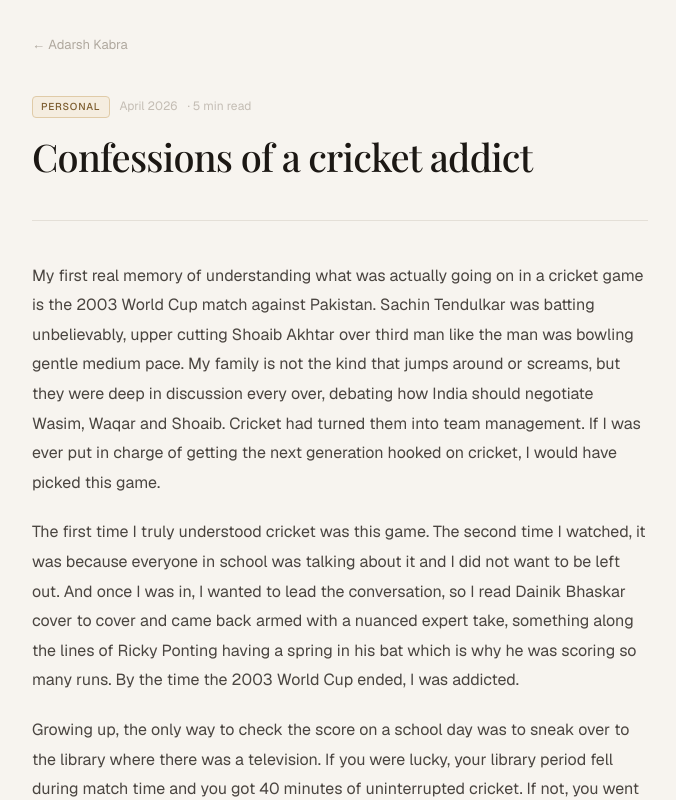
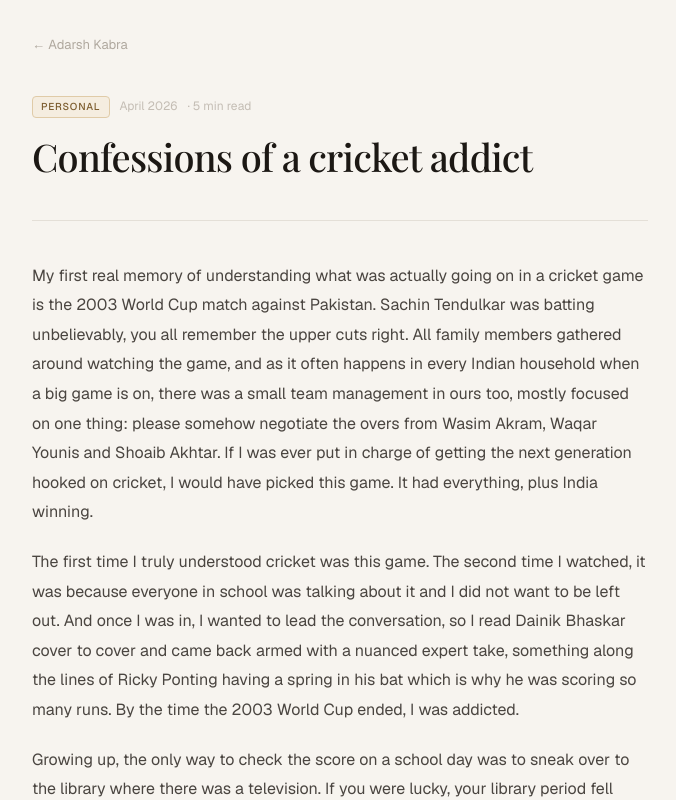
Before and after one commit to adarshkabra/adarsh-kabra, a Next.js app: page /writing/confessions-of-a-cricket-addict in a window 1280 px wide. Shown: the top 800 px of the page, without its empty margins (300-976 px from the left). Built offline with nearby package versions, Linux system fonts and the light colour scheme; a web font is replaced by a local one.

Commit message:
update cricket article opening

```diff
--- a/app/writing/confessions-of-a-cricket-addict/page.tsx
+++ b/app/writing/confessions-of-a-cricket-addict/page.tsx
@@ -17,7 +17,7 @@ export default function Cricket() {
         </h1>
       </header>
       <article style={{ padding: '40px 0 80px' }}>
-        <p style={{ fontSize: 16, color: '#4a4540', lineHeight: 1.85, marginBottom: 20 }}>My first real memory of understanding what was actually going on in a cricket game is the 2003 World Cup match against Pakistan. Sachin Tendulkar was batting unbelievably, upper cutting Shoaib Akhtar over third man like the man was bowling gentle medium pace. My family is not the kind that jumps around or screams, but they were deep in discussion every over, debating how India should negotiate Wasim, Waqar and Shoaib. Cricket had turned them into team management. If I was ever put in charge of getting the next generation hooked on cricket, I would have picked this game.</p>
+        <p style={{ fontSize: 16, color: '#4a4540', lineHeight: 1.85, marginBottom: 20 }}>My first real memory of understanding what was actually going on in a cricket game is the 2003 World Cup match against Pakistan. Sachin Tendulkar was batting unbelievably, you all remember the upper cuts right. All family members gathered around watching the game, and as it often happens in every Indian household when a big game is on, there was a small team management in ours too, mostly focused on one thing: please somehow negotiate the overs from Wasim Akram, Waqar Younis and Shoaib Akhtar. If I was ever put in charge of getting the next generation hooked on cricket, I would have picked this game. It had everything, plus India winning.</p>
         <p style={{ fontSize: 16, color: '#4a4540', lineHeight: 1.85, marginBottom: 20 }}>The first time I truly understood cricket was this game. The second time I watched, it was because everyone in school was talking about it and I did not want to be left out. And once I was in, I wanted to lead the conversation, so I read Dainik Bhaskar cover to cover and came back armed with a nuanced expert take, something along the lines of Ricky Ponting having a spring in his bat which is why he was scoring so many runs. By the time the 2003 World Cup ended, I was addicted.</p>
         <p style={{ fontSize: 16, color: '#4a4540', lineHeight: 1.85, marginBottom: 20 }}>Growing up, the only way to check the score on a school day was to sneak over to the library where there was a television. If you were lucky, your library period fell during match time and you got 40 minutes of uninterrupted cricket. If not, you went during lunch break, got the score from the teacher, and relayed it to every interested kid in school. Good news travelled fast. Bad news also travelled fast, just with more silence.</p>
         <p style={{ fontSize: 16, color: '#4a4540', lineHeight: 1.85, marginBottom: 20 }}>Let me explain what kind of fan you are dealing with. Cricket fans exist on a spectrum. On one end are people who tune in for big ICC tournaments and the IPL, know the top players, enjoy a win and move on from a loss. Then there are people who watch the big bilateral series and feel properly gutted when India loses. And then there is whatever I am. I have watched matches against Zimbabwe. I have stayed up until 4 AM for games against West Indies. I follow not just India but other big series around the world. If cricket is happening somewhere, there is a reasonable chance I am watching it.</p>
```
